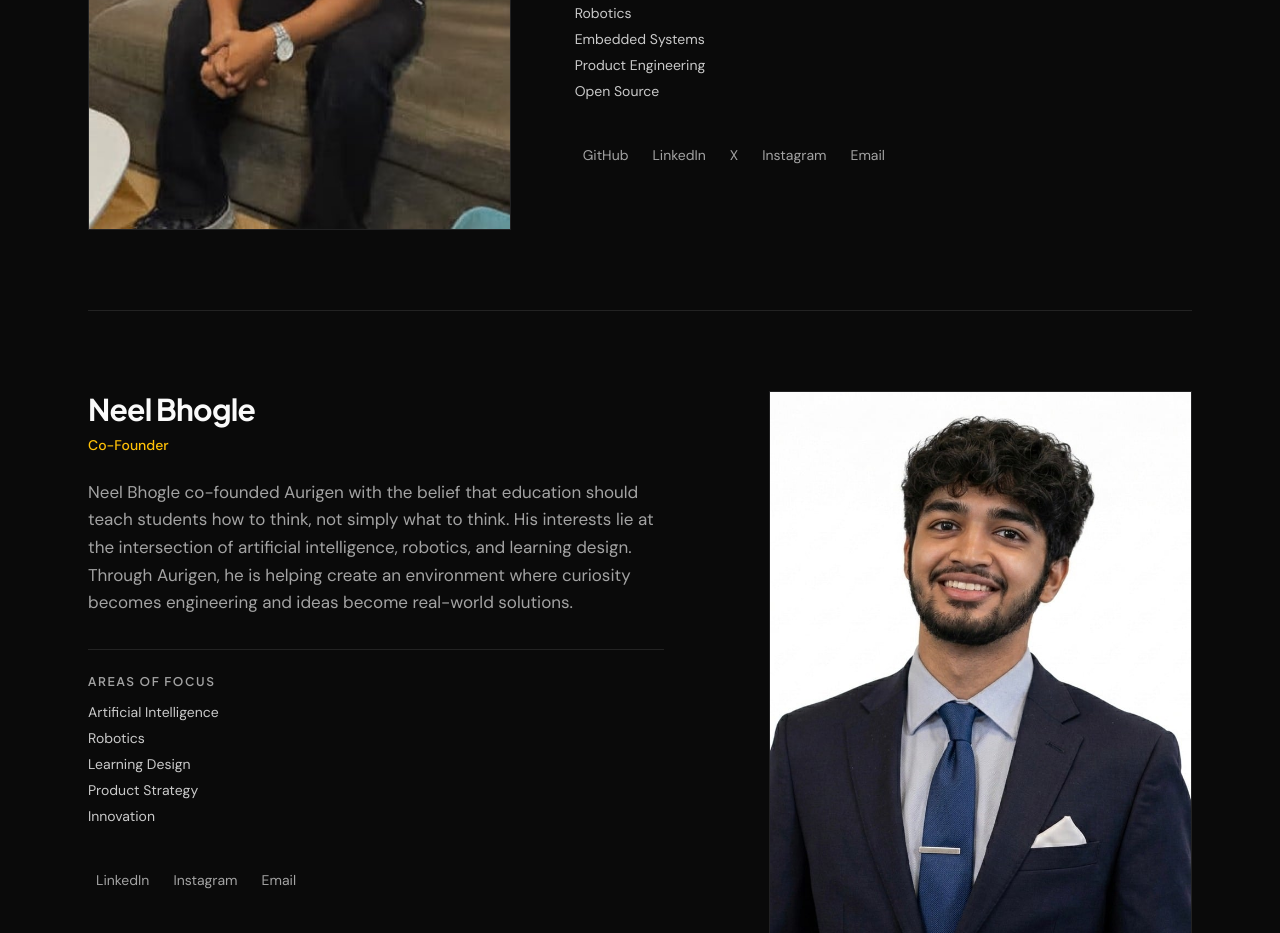
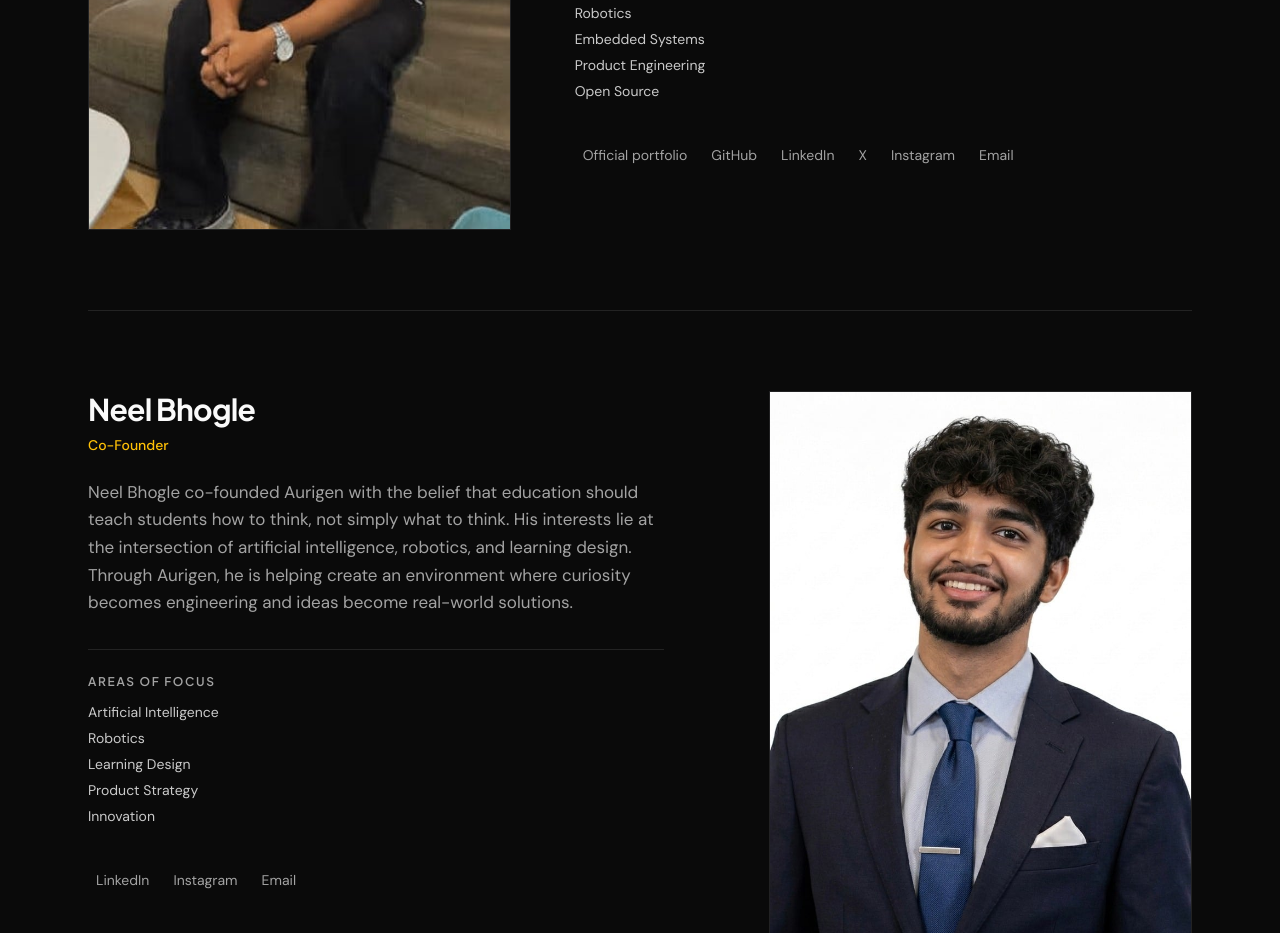
Before and after one commit to https-shubhamsahu/aurigen-web, a Next.js app: page /about in a window 1280 px wide. Shown: the part 5360-6293 px from the top of the page. Built offline with nearby package versions, Linux system fonts and the light colour scheme.

Commit message:
Link Shubham Sahu founder profile to his official portfolio

```diff
--- a/src/components/about/AboutFounders.tsx
+++ b/src/components/about/AboutFounders.tsx
@@ -17,6 +17,9 @@ type FounderLink = {
 
 function founderLinks(links: FounderProfile["links"]): FounderLink[] {
   const items: FounderLink[] = [];
+  if (links.website) {
+    items.push({ label: "Official portfolio", href: links.website, external: true });
+  }
   if (links.github) {
     items.push({ label: "GitHub", href: links.github, external: true });
   }
--- a/src/content/about.ts
+++ b/src/content/about.ts
@@ -24,6 +24,7 @@ export type FounderProfile = {
   areasOfFocus: string[];
   portrait: AboutImage;
   links: {
+    website?: string;
     github?: string;
     linkedin?: string;
     email?: string;
@@ -192,6 +193,7 @@ export const aboutFounders: FounderProfile[] = [
       objectPosition: "center 18%",
     },
     links: {
+      website: "https://shubham-sahu.me/",
       github: "https://github.com/https-shubhamsahu",
       linkedin: "https://www.linkedin.com/in/shubhamsahu9372",
       email: "mailto:shubhamsahu@aurigen.tech",
```
